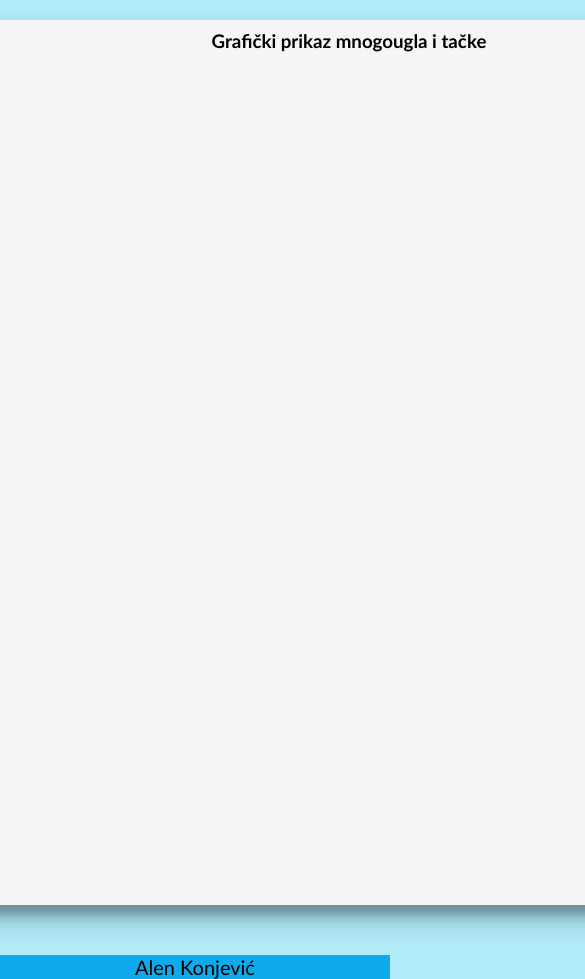
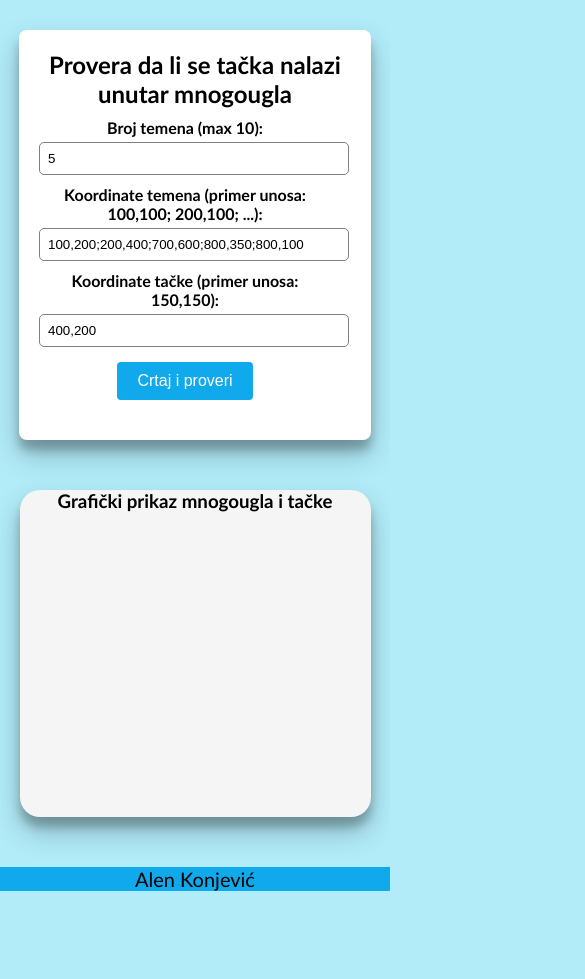
Before and after one commit to al3noy/Dot-in-Polygon, a plain HTML site: page index.html in a window 390 px wide. Shown: the top 979 px of the page, 585 px wide, since content can reach past the window. After the commit the page ends 891 px from the top, so only its background shows below. Drawn offline with Linux system fonts and the light colour scheme.

Commit message:
Update style.css
Responsive for phones

```diff
--- a/style.css
+++ b/style.css
@@ -83,3 +83,49 @@ footer{
 footer p{
     font-size: 20px;
 }
+
+@media only screen and (min-width: 320px) and (max-width: 600px){
+    *{
+        margin: 0;
+    }
+    body{
+        width: 100%;
+        height: auto;
+    }
+    .body{
+        margin: 0 auto;
+        display: block;
+        align-items: center;
+        justify-content: center;
+        text-align: center;
+    }
+    .body .container{
+        width: 80%;
+        margin: auto;
+        margin-top: 30px;
+        display: block;
+        align-items: center;
+        justify-content: center;
+        text-align: center;
+        height: auto;
+    }
+    .body .canvas-cont{
+        margin: auto;
+        margin-top: 50px;
+        width: 90%;
+        display: block;
+        align-items: center;
+        justify-content: center;
+        text-align: center;
+        height: auto;
+    }
+    #canvas{
+        width: 320px;
+        height: auto;
+    }
+    footer{
+        margin-bottom: 0;
+        width: 100%;
+        height: fit-content;
+    }
+}
```
